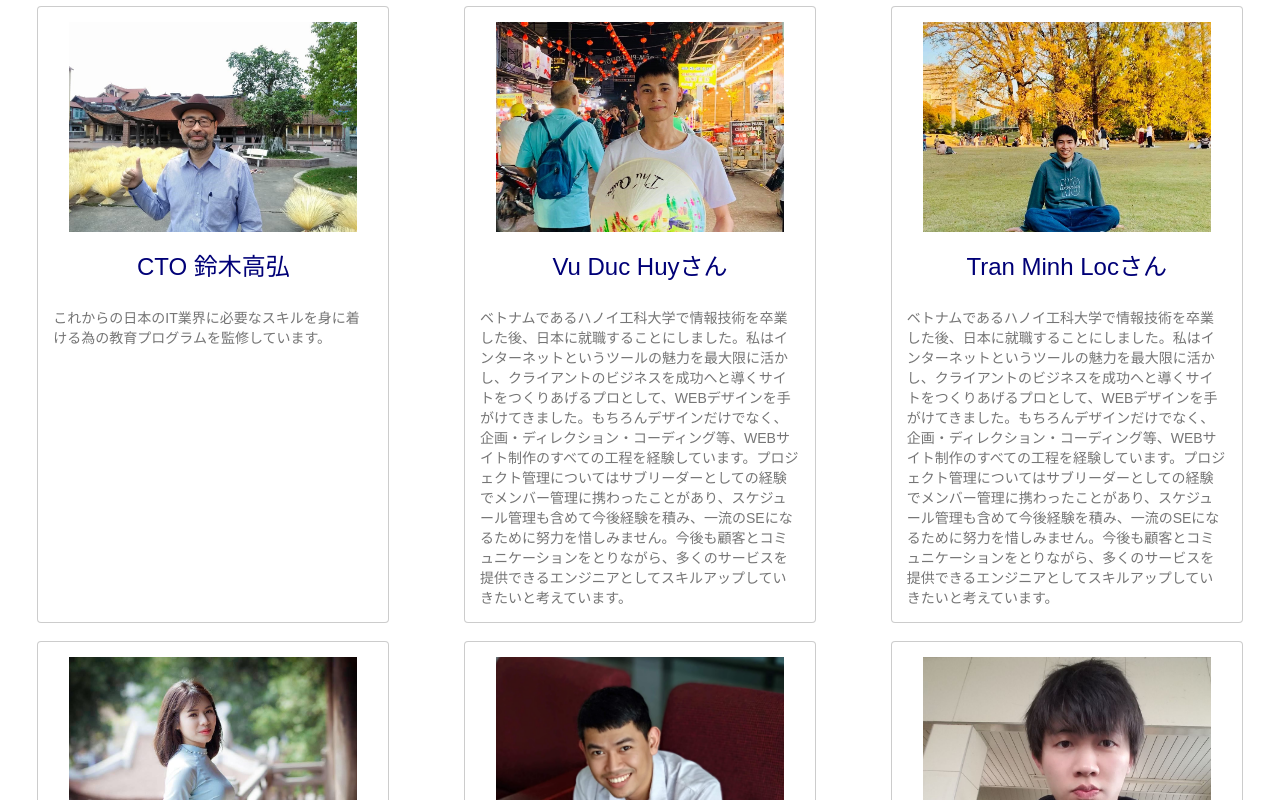
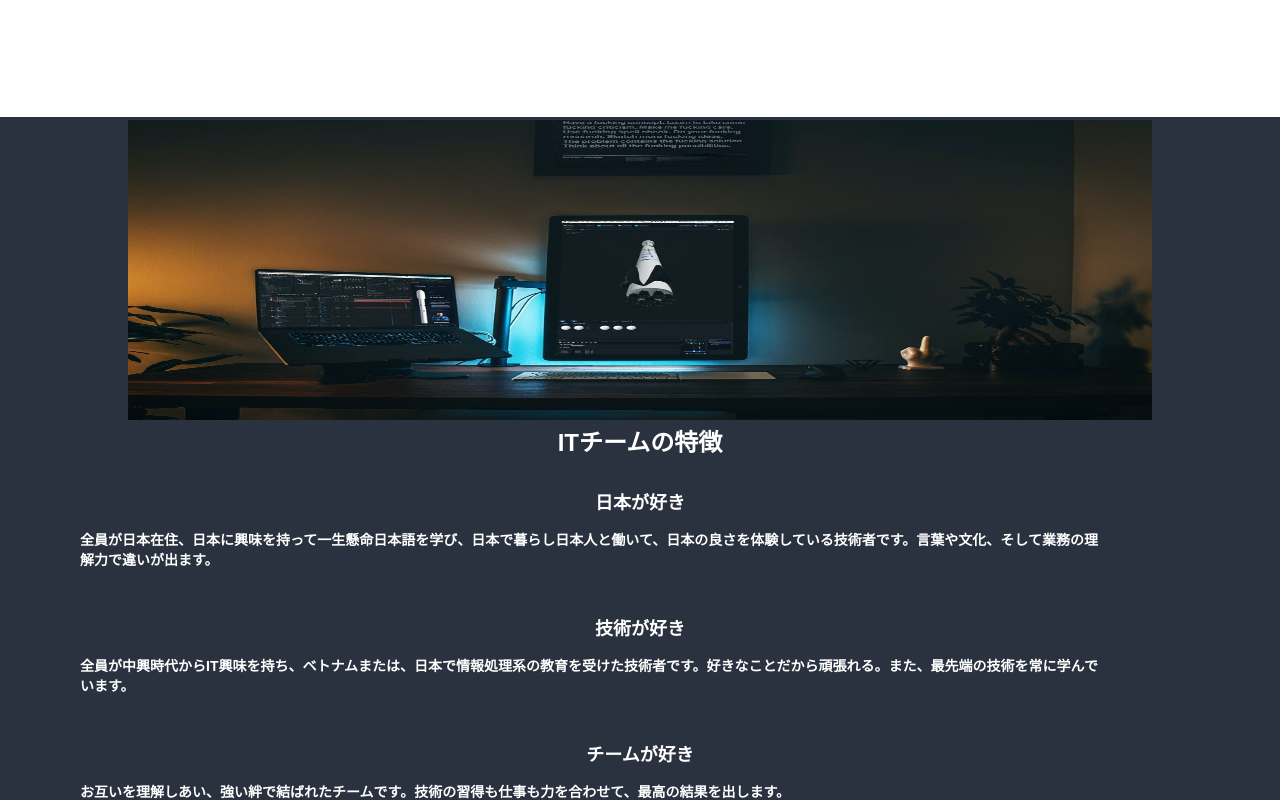
Before and after one commit to rokkuminchan/digitalmarketing, a React (Create React App) app: page / in a window 1280 px wide. Shown: the part 4440-5240 px from the top of the page. Built offline with nearby package versions, Linux system fonts and the light colour scheme.

Commit message:
chưa Style xong nhưng push lên để mọi người cho ý kiến ạ

```diff
--- /dev/null
+++ b/src/components/Description.css
@@ -0,0 +1,51 @@
+ .description{
+     padding-top: 15px;
+    padding-bottom: 15px;
+ }
+ .description__title {
+    font-size: 18px;
+    color: white;
+    text-align: center;
+    padding-top:15px;
+    padding-bottom: 15px;
+    font-weight: bold;
+  }
+
+  .description__subtitle {
+    font-size: 14px;
+    color: white;
+    text-align: left;
+    padding-left: 100px;
+    font-weight: bold;
+  }
+  /* Extra Small Devices, Phones */
+@media only screen and (min-width: 320px) {
+  .description__title {
+    font-size: 18px;
+    color: white;
+    text-align: center;
+  }
+
+  .description__subtitle {
+    font-size: 14px;
+    color: white;
+    text-align: left;
+    width: 100%;
+    padding-left:10px;
+  }
+}
+@media only screen and (min-width: 720px) {
+  .description__title {
+    font-size: 18px;
+    color: white;
+    text-align: center;
+  }
+
+  .description__subtitle {
+    font-size: 14px;
+    color: white;
+    text-align: left;
+    width: 80%;
+    padding-left: 80px;
+  }
+}
--- /dev/null
+++ b/src/components/Description.js
@@ -0,0 +1,13 @@
+import React from "react";
+import "./Description.css";
+
+const Description = ({ data }) => {
+  return (
+      <div className="description">
+        <h3 className="description__title">{data.title}</h3>
+        <h3 className="description__subtitle">{data.subtitle}</h3>
+      </div>
+  );
+};
+
+export default Description;
--- a/src/data/AboutUsData.js
+++ b/src/data/AboutUsData.js
@@ -10,6 +10,8 @@ import bkdn from "../img/bkdn.jpg"
 import bcvt from "../img/bcvt.jpg"
 import tree from "../img/tree.jpg"
 import logo from "../img/logo1.png"
+import philosophy from "../img/philosophy-bg.jpg"
+import logo2 from "../img/logo2.png"
 
 const aboutUsData = {
   introduction: {},
@@ -45,6 +47,25 @@ const aboutUsData = {
       },
     ],
   },
+  teamwork: {
+    image: {src: logo2, alt:"logo"},
+    img: {src: philosophy, alt: "Team Work" },
+    title: "ITチームの特徴",
+    description:[
+      {
+        title: "日本が好き",
+        subtitle: "全員が日本在住、日本に興味を持って一生懸命日本語を学び、日本で暮らし日本人と働いて、日本の良さを体験している技術者です。言葉や文化、そして業務の理解力で違いが出ます。"
+      },
+      {
+        title: "技術が好き",
+        subtitle: "全員が中興時代からIT興味を持ち、ベトナムまたは、日本で情報処理系の教育を受けた技術者です。好きなことだから頑張れる。また、最先端の技術を常に学んでいます。"
+      },
+      {
+        title: "チームが好き",
+        subtitle: "お互いを理解しあい、強い絆で結ばれたチームです。技術の習得も仕事も力を合わせて、最高の結果を出します。"
+      },
+    ],
+   },
   memberintroduction:{
     title: "チームメンバー",
     description:"我々のチームは優秀なベトナムエンジン中心としたベトナムエンジンを設立します。かれらは有名なべトナム大学を卒業し有名な会社で働いた経験があるし。",
--- a/src/pages/AboutUsPage.js
+++ b/src/pages/AboutUsPage.js
@@ -8,11 +8,13 @@ import UniversityHeader from "../sections/about us/UniversityHeader"
 import UniversityIntroduction from "../sections/about us/UniversityIntroduction"
 import UniversityList from "../sections/about us/UniversityList"
 import MemberIntroduction from "../sections/MemberIntroduction";
+import TeamWork from "../sections/TeamWork";
 
 
 const AboutUsPage = () => {
   var { philosophy, university } = aboutUsData;
   var {introduction} = university
+  var { teamwork}=aboutUsData;
   var { memberintroduction } = aboutUsData;
   return (
     <React.Fragment>
@@ -22,6 +24,7 @@ const AboutUsPage = () => {
         <UniversityHeader data={introduction} />
         <UniversityIntroduction data={introduction} />
         <UniversityList data = {university} />
+        <TeamWork data = {teamwork} />
         <MemberIntroduction data={memberintroduction} />
       </main>
       <Footer />
--- /dev/null
+++ b/src/sections/TeamList.js
@@ -0,0 +1,17 @@
+import React from "react";
+import "./TeamWork.css";
+import Description from "../components/Description.js";
+
+function TeamList(props) {
+  return (
+    <React.Fragment>
+      <section className="team-list">
+        {props.data.map((item, index) => {
+          return <Description key={index} data={item} />;
+      })}
+      </section>
+    </React.Fragment>
+  );
+}
+
+export default TeamList;
--- /dev/null
+++ b/src/sections/TeamWork.css
@@ -0,0 +1,21 @@
+.teamwork {
+  background-color:#2A323F;
+  padding-bottom: 15px;
+  text-align:center;
+}
+
+.teamwork__title {
+  color: white;
+  text-align: center;
+  font-weight: bold;
+  font-size: 24px;
+}
+.teamwork__image{
+  height: auto;
+  width: 100%;
+}
+.teamwork__img {
+  height: 300px;
+  width: 80%;
+
+}
--- /dev/null
+++ b/src/sections/TeamWork.js
@@ -0,0 +1,19 @@
+import React from "react";
+import "./TeamWork.css";
+import TeamList from "./TeamList";
+
+export default function TeamWork(props) {
+  console.log(props.data);
+  return (
+    <section className="teamwork">
+      <div>
+      <img className="teamwork__image" src={props.data.image.src} alt={props.data.image.alt} />
+      <img className="teamwork__img" src={props.data.img.src} alt={props.data.img.alt} />
+      </div>
+      <h2 className="teamwork__title">{props.data.title}</h2>
+      <div className="teamwork__team-list">
+        <TeamList data={props.data.description} />
+      </div>
+    </section>
+  );
+}
```
Also changed, not shown: src/img/logo2.png (added).
